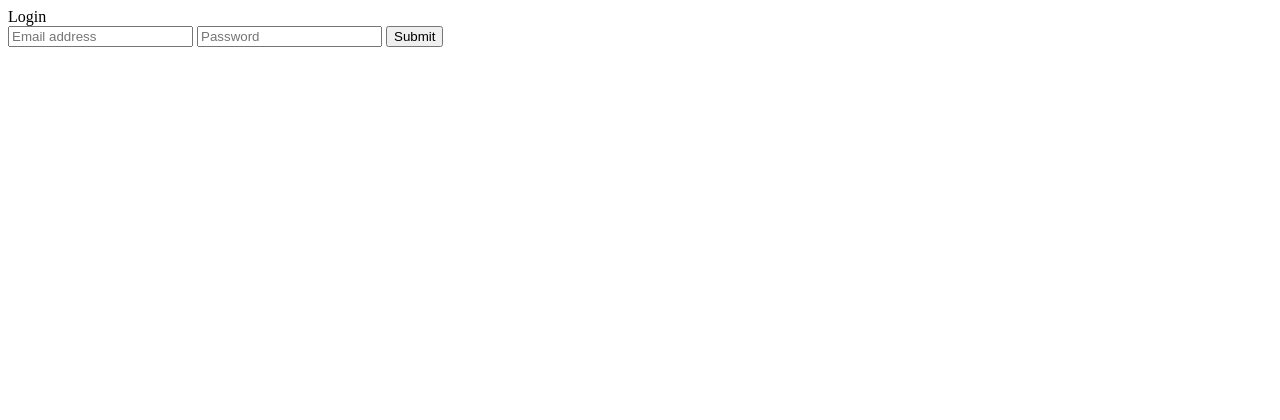
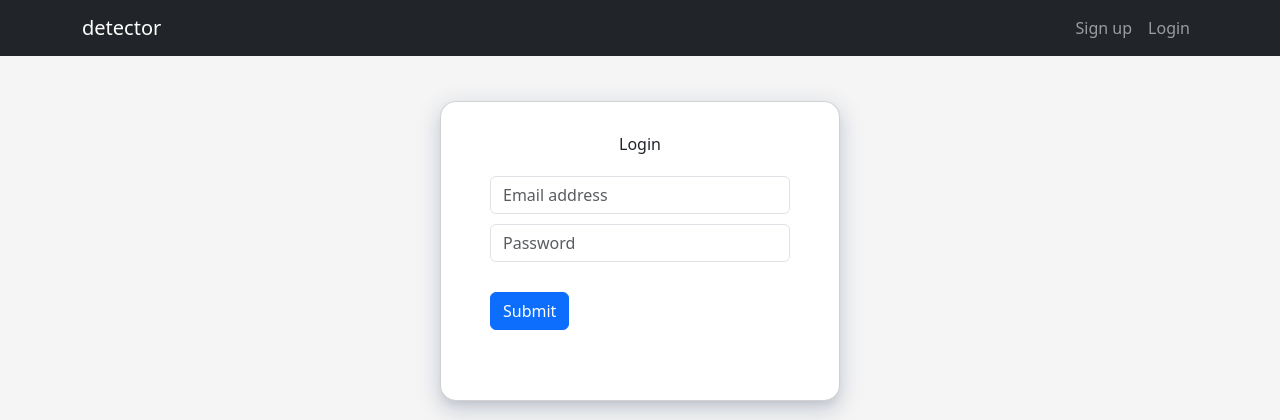
Before and after one commit to emguse/flaskbook, a Flask app: template apps/auth/templates/auth/login.html in a window 1280 px wide. Shown: the top 420 px of the page. Run offline with Flask 3, Linux system fonts and the light colour scheme; the template is opened without the code that fills it, so the values that code supplies are empty, except form fields; tables that the repository leaves empty hold one stand-in row (values such as "Sample post"); form fields are guessed from the names that the template uses.

Commit message:
Reference to detector/base.html

```diff
--- a/apps/auth/templates/auth/login.html
+++ b/apps/auth/templates/auth/login.html
@@ -1,4 +1,4 @@
-{% extends "auth/base.html" %}
+{% extends "detector/base.html" %}
 
 {% block title %}Login{% endblock %}
 
```
